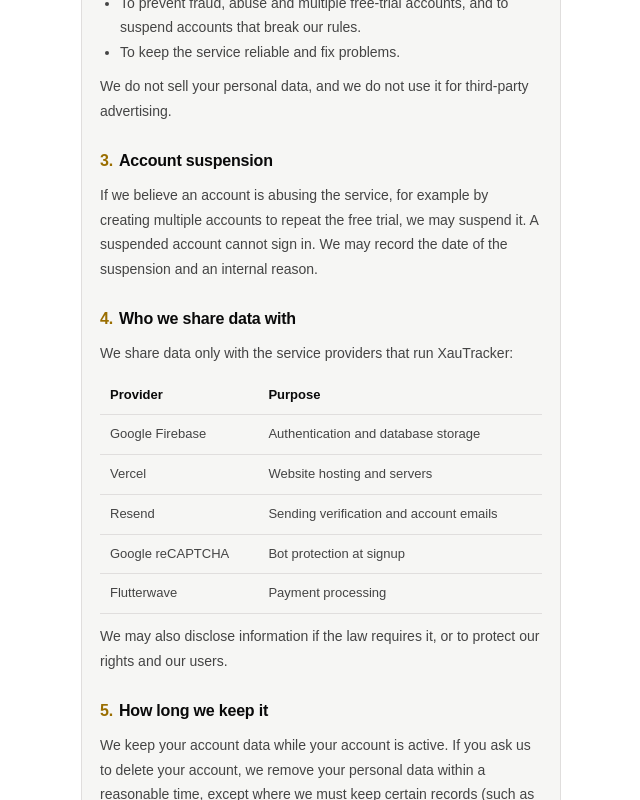
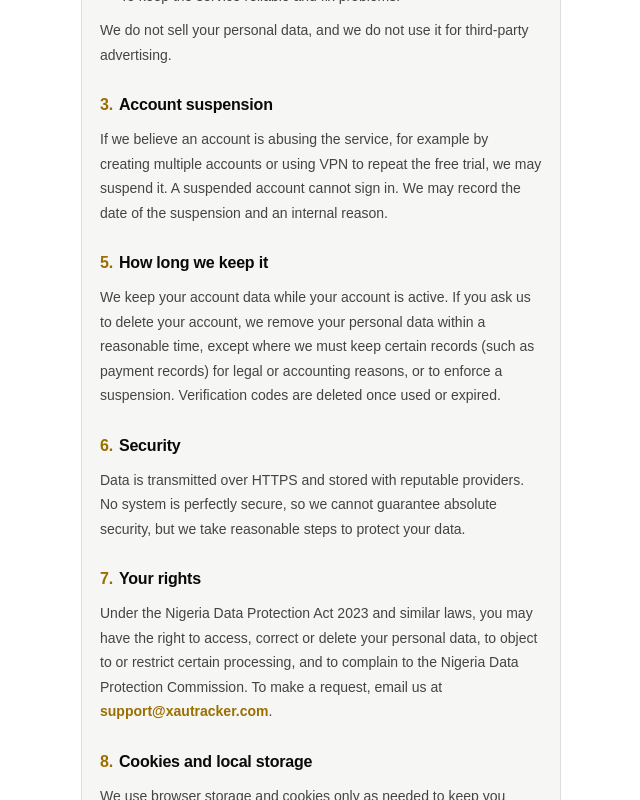
Before and after one commit to ifexxy/MyXAUTracker, a Next.js app: page /privacy in a window 1280 px wide. Shown: the part 1300-2100 px from the top of the page, without its empty margins (319-959 px from the left). Built offline with nearby package versions, Linux system fonts and the light colour scheme; no server answers.

Commit message:
Update PrivacyPage component and modify LegalPage props
Removed the 'intro' prop from the LegalPage component and updated the text regarding account suspension.

```diff
--- a/src/app/privacy/page.tsx
+++ b/src/app/privacy/page.tsx
@@ -15,7 +15,7 @@ const td: React.CSSProperties = { padding: '8px 10px', borderBottom: '1px solid
 
 export default function PrivacyPage() {
   return (
-    <LegalPage title="Privacy Policy" intro="What we collect, why we collect it, and the choices you have." updated="November 10, 2026">
+    <LegalPage title="Privacy Policy" updated="November 10, 2026">
       <P>XauTracker (&quot;we&quot;, &quot;us&quot;) provides gold, Bitcoin and USD/CHF price forecasts and a community area called Minds at xautracker.com. This policy explains what personal data we collect, why, and the choices you have.</P>
 
       <Section n={1} title="Data we collect">
@@ -54,30 +54,10 @@ export default function PrivacyPage() {
       </Section>
 
       <Section n={3} title="Account suspension">
-        <P>If we believe an account is abusing the service, for example by creating multiple accounts to repeat the free trial, we may suspend it. A suspended account cannot sign in. We may record the date of the suspension and an internal reason.</P>
+        <P>If we believe an account is abusing the service, for example by creating multiple accounts or using VPN to repeat the free trial, we may suspend it. A suspended account cannot sign in. We may record the date of the suspension and an internal reason.</P>
       </Section>
 
-      <Section n={4} title="Who we share data with">
-        <P>We share data only with the service providers that run XauTracker:</P>
-        <div style={{ overflowX: 'auto', marginBottom: 10 }}>
-          <table style={{ width: '100%', borderCollapse: 'collapse' }}>
-            <thead>
-              <tr>
-                <th style={{ ...td, textAlign: 'left', color: 'var(--ink)' }}>Provider</th>
-                <th style={{ ...td, textAlign: 'left', color: 'var(--ink)' }}>Purpose</th>
-              </tr>
-            </thead>
-            <tbody>
-              <tr><td style={td}>Google Firebase</td><td style={td}>Authentication and database storage</td></tr>
-              <tr><td style={td}>Vercel</td><td style={td}>Website hosting and servers</td></tr>
-              <tr><td style={td}>Resend</td><td style={td}>Sending verification and account emails</td></tr>
-              <tr><td style={td}>Google reCAPTCHA</td><td style={td}>Bot protection at signup</td></tr>
-              <tr><td style={td}>Flutterwave</td><td style={td}>Payment processing</td></tr>
-            </tbody>
-          </table>
-        </div>
-        <P>We may also disclose information if the law requires it, or to protect our rights and our users.</P>
-      </Section>
+
 
       <Section n={5} title="How long we keep it">
         <P>We keep your account data while your account is active. If you ask us to delete your account, we remove your personal data within a reasonable time, except where we must keep certain records (such as payment records) for legal or accounting reasons, or to enforce a suspension. Verification codes are deleted once used or expired.</P>
```
